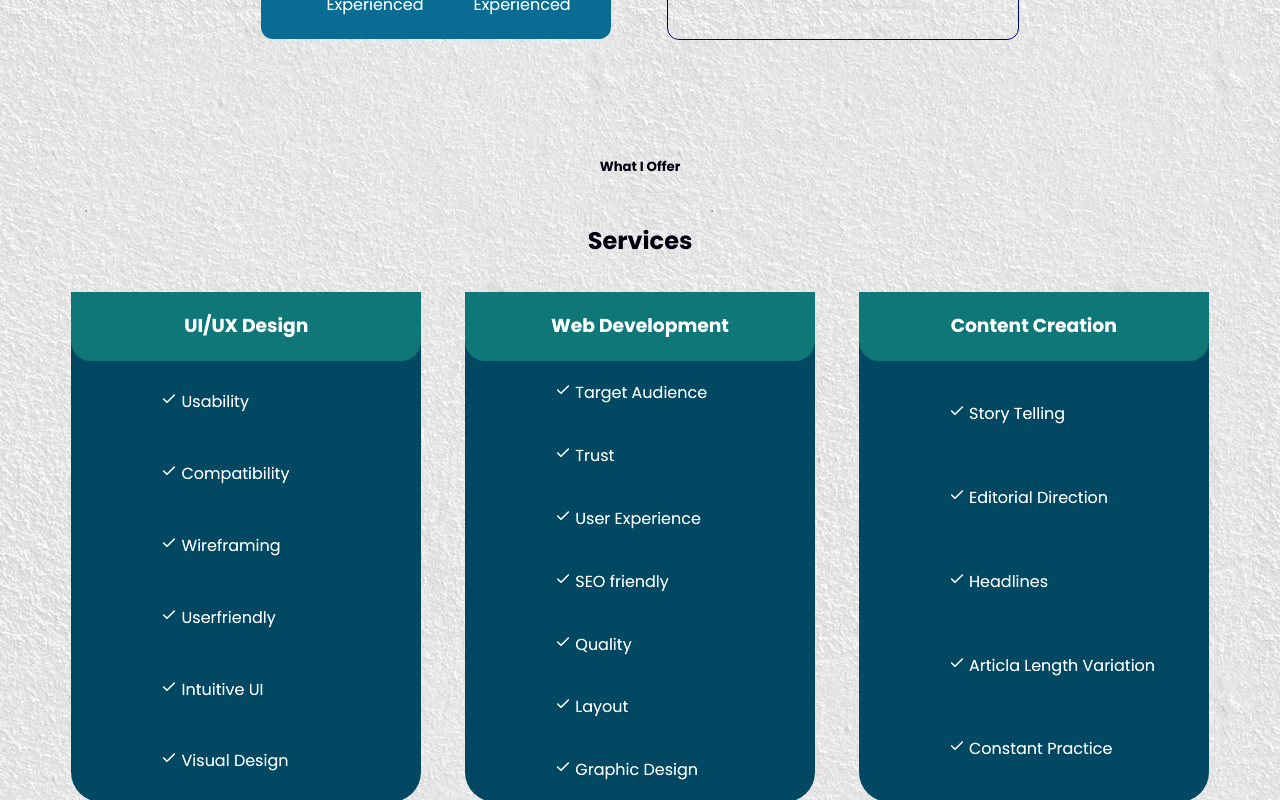
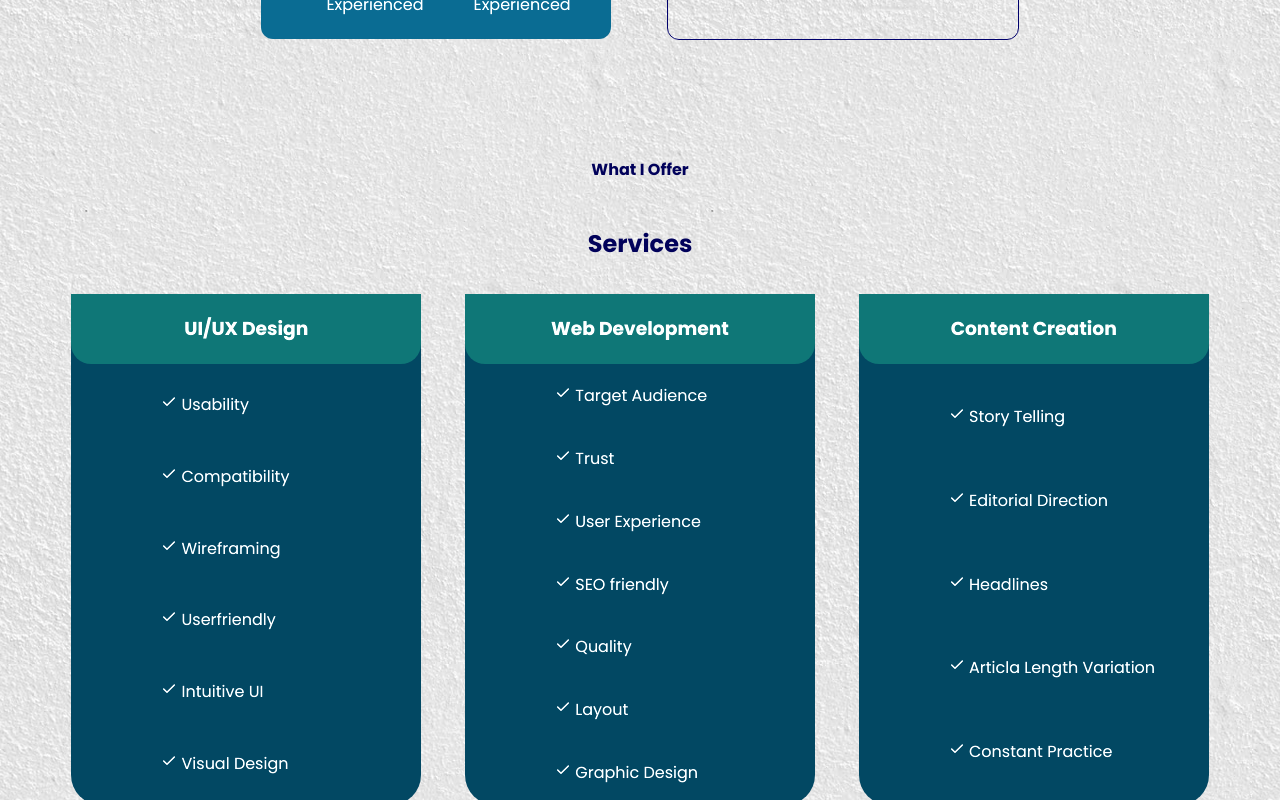
Before and after one commit to Allanoallashe/my-react-portfolio, a React (Create React App) app in the folder allashe-portfolio/: page / in a window 1280 px wide. Shown: the part 1840-2640 px from the top of the page. Built offline with nearby package versions, Linux system fonts and the light colour scheme.

Commit message:
services

```diff
--- a/allashe-portfolio/src/Components/Services.css
+++ b/allashe-portfolio/src/Components/Services.css
@@ -5,6 +5,7 @@
   justify-content: space-evenly;
   flex-direction: column;
   padding: 10px;
+  color: #010152;
 }
 .services-container{
   display: flex;
--- a/allashe-portfolio/src/Components/Services.jsx
+++ b/allashe-portfolio/src/Components/Services.jsx
@@ -5,7 +5,7 @@ import {FiCheck} from 'react-icons/fi'
 const Services = () => {
   return (
     <section id='Services'>
-      <h5>What I Offer</h5>
+      <h4>What I Offer</h4>
       <h2>Services</h2>
 
       <div className="services-container">
```
